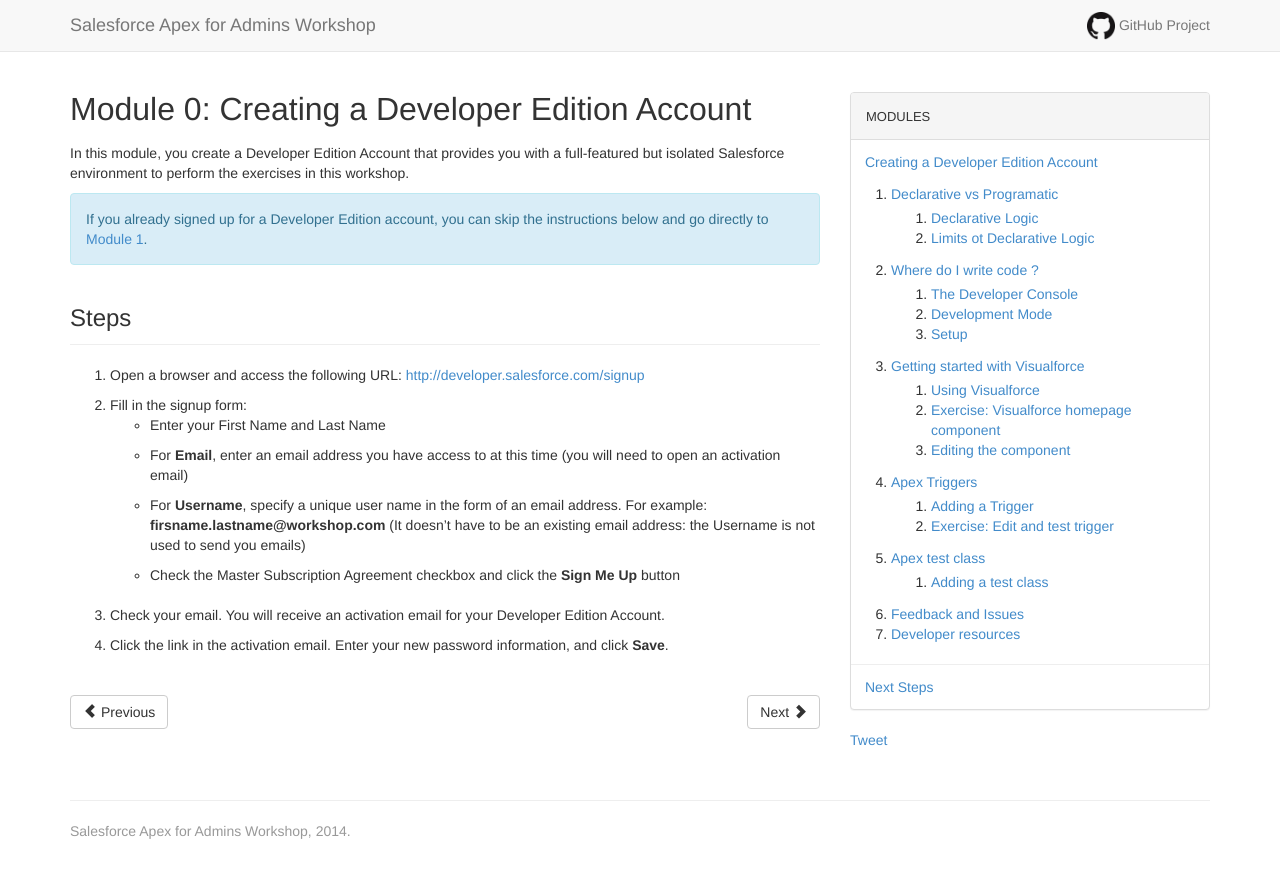
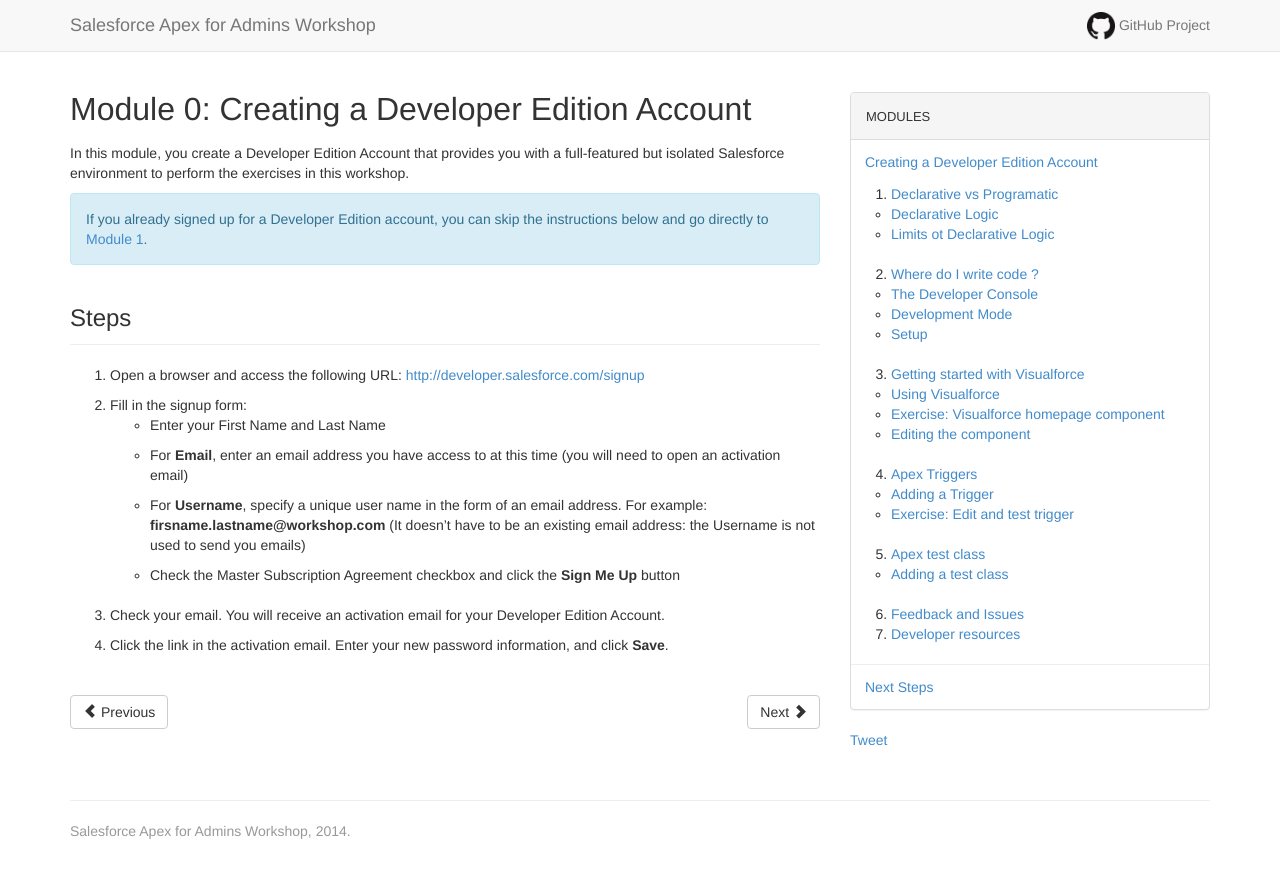
Before and after one commit to practicalli-johnny/salesforce-apex-for-admins-workshop, a Jekyll site: the page built from 0-creating-a-developer-edition-account.md, in a window 1280 px wide. Shown: the top 878 px of the page. Built offline with Jekyll 4.4.1, drawn with Linux system fonts in a browser that asks for light colours; Markdown is read by kramdown in place of the engine named in the settings; comment, search, counter and statistics services are not loaded.

Commit message:
changing page nav to use unordered sub-lists

```diff
--- a/_layouts/module.html
+++ b/_layouts/module.html
@@ -29,31 +29,31 @@
 
             <ol class="list-group">
                 <li><a href="0-declarative-vs-programatic.html">Declarative vs Programatic</a></li>
-                <ol class="list-group">
+                <ul class="list-group">
                     <li><a href="1.2-declarative-logic.html">Declarative Logic</a></li>
                     <li><a href="1.2-limits-to-declarative-logic.html">Limits ot Declarative Logic</a></li>
-                </ol>
+                </ul>
                 <li><a href="2-where-do-i-write-code.html">Where do I write code ?</a></li>
-                <ol class="list-group">
+                <ul class="list-group">
                     <li><a href="2.1-the-developer-console.html">The Developer Console</a></li>
                     <li><a href="2.2-development-mode.html">Development Mode</a></li>
                     <li><a href="2.3-setup.html">Setup</a></li>
-                </ol>
+                </ul>
                 <li><a href="3-getting-started-with-visualforce.html">Getting started with Visualforce</a></li>
-                <ol class="list-group">
+                <ul class="list-group">
                     <li><a href="3.1-using-visualforce.html">Using Visualforce</a></li>
                     <li><a href="3.2-exercise-visualforce-homepage-component.html">Exercise: Visualforce homepage component</a></li>
                     <li><a href="3.3-editing-the-compoent.html">Editing the component</a></li>
-                </ol>
+                </ul>
                 <li><a href="4-apex-triggers.html">Apex Triggers</a></li>
-                <ol class="list-group">
+                <ul class="list-group">
                     <li><a href="4.1-exercise-adding-a-trigger.html">Adding a Trigger</a></li>
                     <li><a href="4.2-exercise-edit-and-test-trigger.html">Exercise: Edit and test trigger</a></li>
-                </ol>
+                </ul>
                 <li><a href="5-apex-test-class.html">Apex test class</a></li>
-                <ol class="list-group">
+                <ul class="list-group">
                     <li><a href="5.1-exercise-adding-a-test-class.html">Adding a test class</a></li>
-                </ol>
+                </ul>
                 <li><a href="08-feedback-and-issues.html">Feedback and Issues</a></li>
                 <li><a href="09-developer-resources.html">Developer resources</a></li>
             </ol>
```
